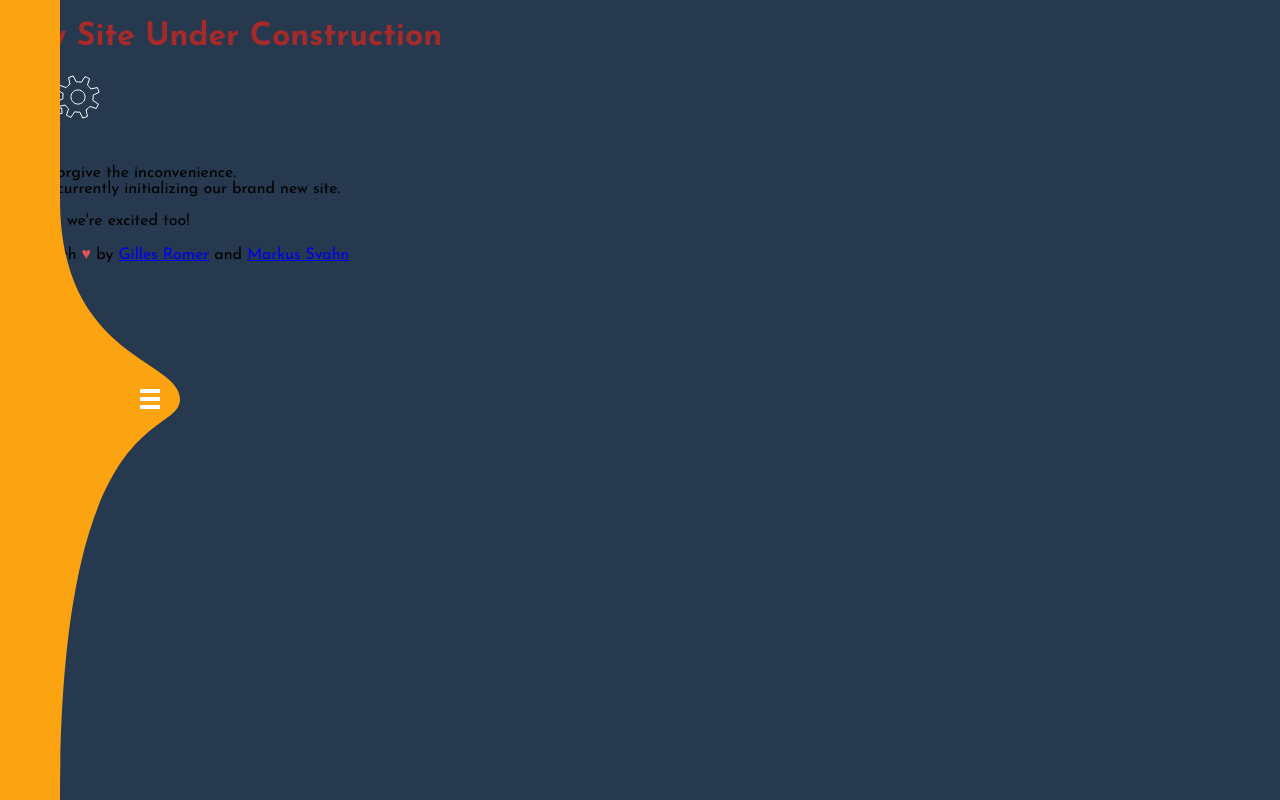
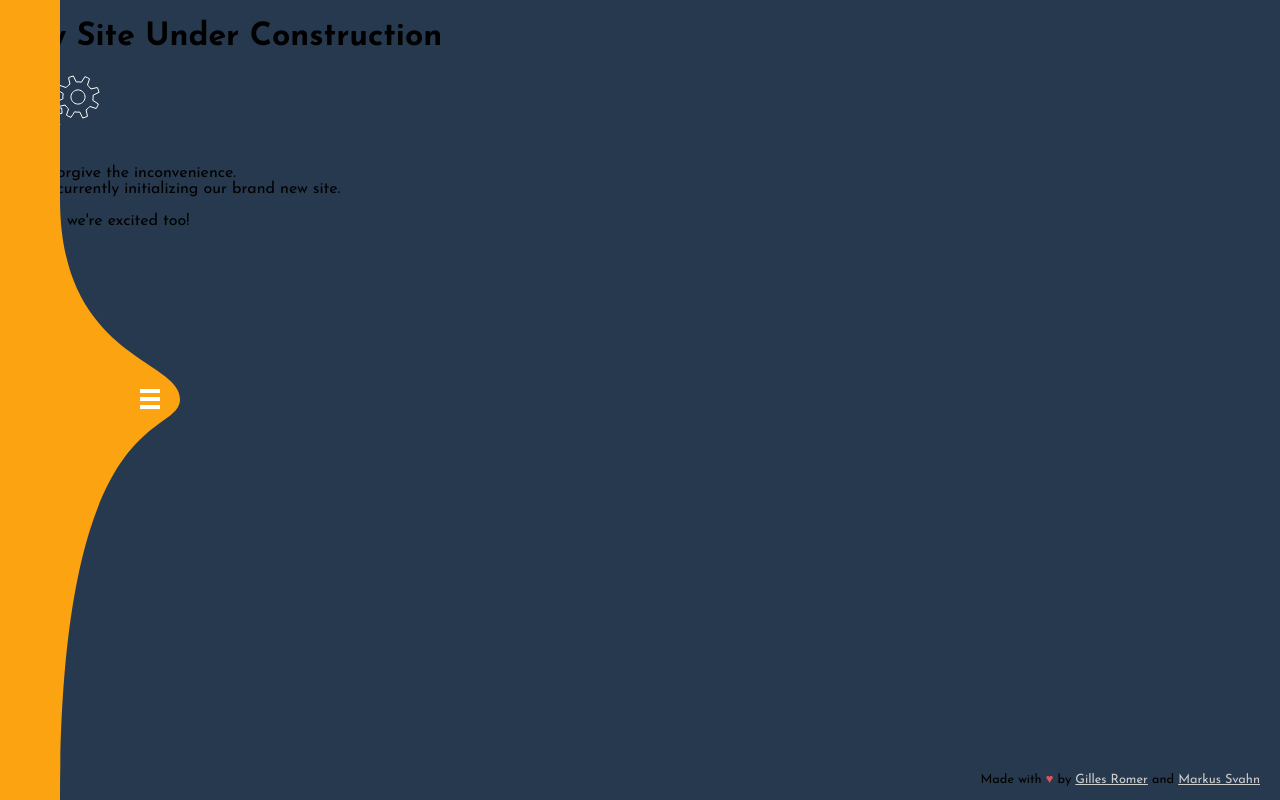
Before and after one commit to Git-Romer/AOC2022, a Django app: page / in a window 1280 px wide. Run offline with Django 4.2, Linux system fonts and the light colour scheme; parts of the project's set-up code (start-up, migrations or seed data) failed here and were passed over; some libraries are stand-ins or nearby versions.

Commit message:
added styling for footer

```diff
--- a/AOC_scoreboard/static/css/style.css
+++ b/AOC_scoreboard/static/css/style.css
@@ -8,6 +8,15 @@
     font-family: "Josefine Sans";
 }
 
-h1 {
-    color: brown;
+footer {
+    font-family: "Josefine Sans";
+    font-size: 0.8em;
+    position: fixed;
+    bottom: 0;
+    right: 20px;
 }
+footer a {
+    margin: auto;
+    text-decoration: underline;
+    color: #cdcdcd;
+}
```
